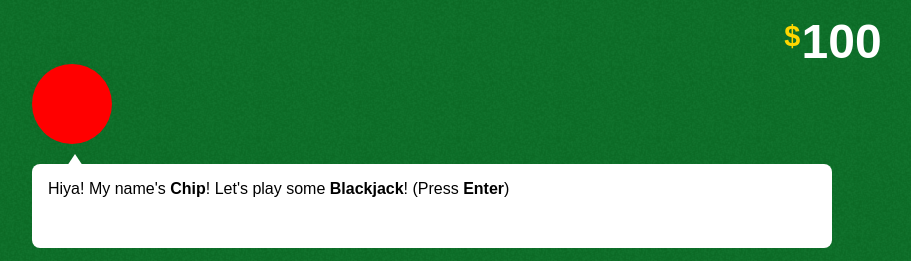
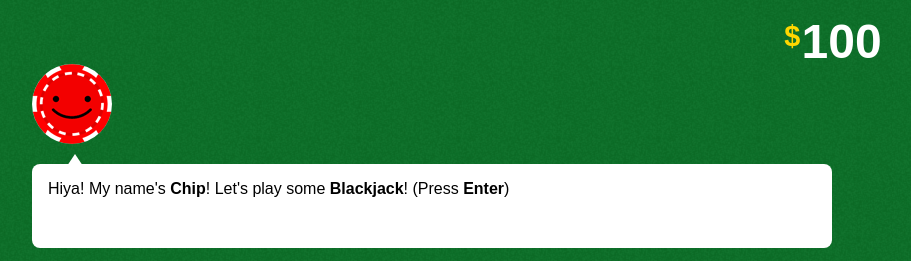
Before and after one commit to loganfranken/blackjack, a plain HTML site: page index.html in a window 1280 px wide. Shown: the whole page, without its empty margins (208-1119 px from the left). Drawn offline with Linux system fonts and the light colour scheme.

Commit message:
Added Chip image

```diff
--- a/style/main.css
+++ b/style/main.css
@@ -156,7 +156,7 @@ h2
 
 #dealer-picture
 {
-  background: red;
+  background: red url('../images/chip.png') no-repeat;
   border-radius: 5em;
   height: 5em;
   width: 5em;
```
Also changed, not shown: images/chip.png (added), 1 other file.
